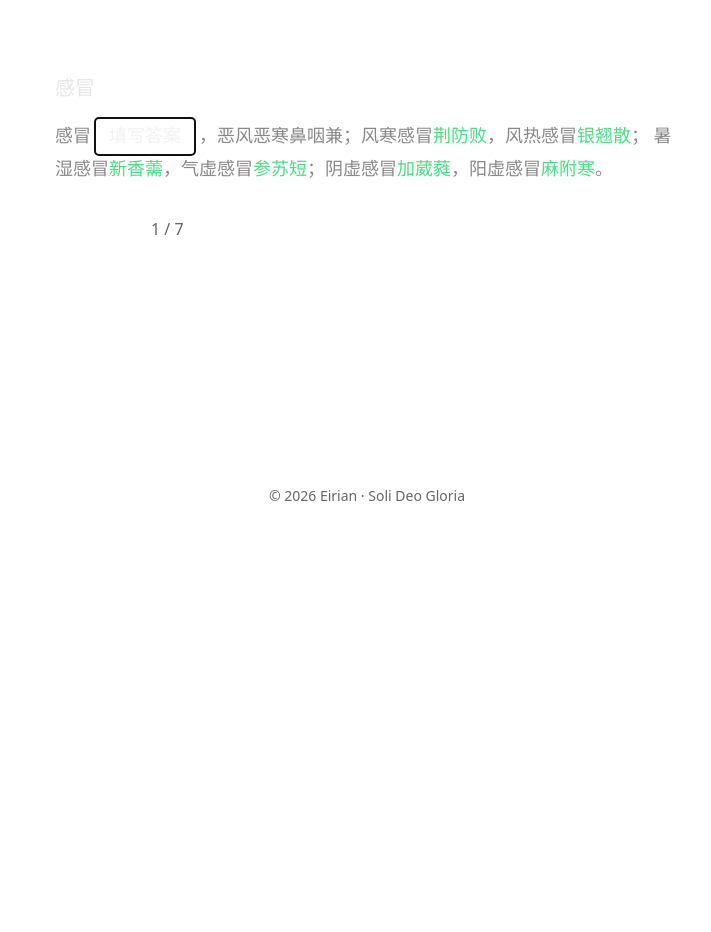
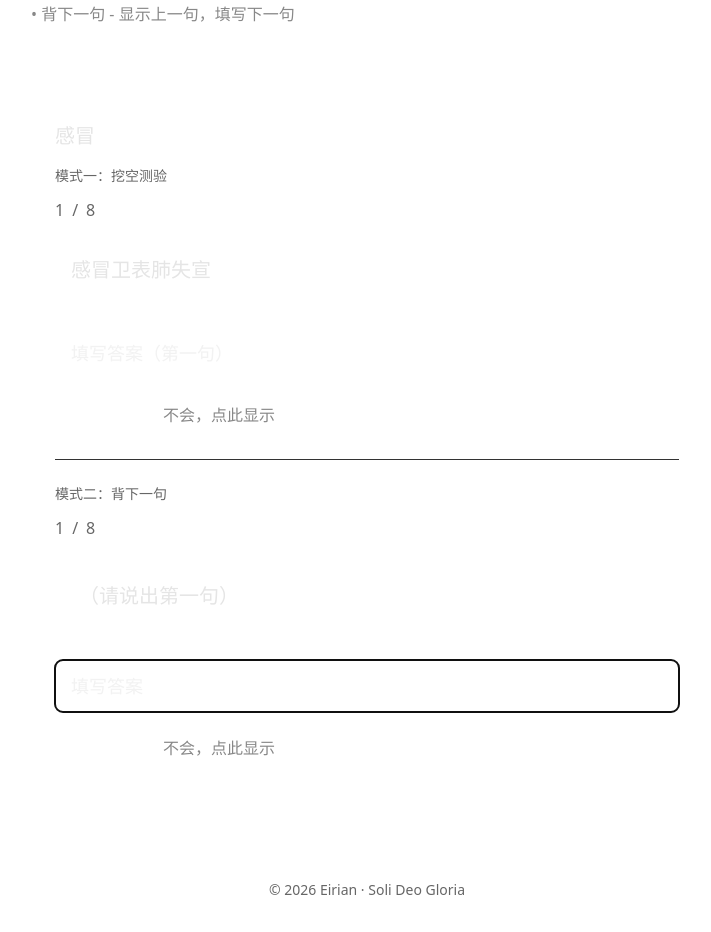
Before and after one commit to Eirian-design/my-thoughts, a Next.js app: page /tcm in a window 1280 px wide. Shown: the part 262-1194 px from the top of the page, without its empty margins (273-984 px from the left). Before the commit the page ends 800 px from the top, so only its background shows below. Built offline with nearby package versions, Linux system fonts and the light colour scheme.

Commit message:
feat: 优化TCM测验为单句模式，支持挖空和背下一句

```diff
--- a/src/app/tcm/Quiz.tsx
+++ b/src/app/tcm/Quiz.tsx
@@ -4,12 +4,28 @@ import { useState } from "react";
 
 type Blank = { answer: string; hint: string };
 
-export default function Quiz({ content, blanks }: { content: string; blanks: Blank[] }) {
+type QuizMode = "blank" | "recall"; // 挖空模式 or 背下一句模式
+
+export default function Quiz({
+  content,
+  blanks,
+  mode = "blank" as QuizMode,
+  showPrevLine = true // 是否显示上一句提示
+}: {
+  content: string;
+  blanks: Blank[];
+  mode?: QuizMode;
+  showPrevLine?: boolean;
+}) {
   const [currentBlank, setCurrentBlank] = useState(0);
   const [input, setInput] = useState("");
   const [showHint, setShowHint] = useState(false);
   const [completed, setCompleted] = useState(false);
   const [correct, setCorrect] = useState(false);
+  const [showAnswer, setShowAnswer] = useState(false);
+
+  // 把歌诀按句子分开
+  const lines = content.split(/[；；\n]/).filter(l => l.trim());
 
   const checkAnswer = () => {
     const expected = blanks[currentBlank].answer;
@@ -21,6 +37,7 @@ export default function Quiz({ content, blanks }: { content: string; blanks: Bla
           setInput("");
           setCorrect(false);
           setShowHint(false);
+          setShowAnswer(false);
         } else {
           setCompleted(true);
         }
@@ -31,12 +48,27 @@ export default function Quiz({ content, blanks }: { content: string; blanks: Bla
     }
   };
 
+  const handleShowAnswer = () => {
+    setShowAnswer(true);
+    setTimeout(() => {
+      if (currentBlank + 1 < blanks.length) {
+        setCurrentBlank(currentBlank + 1);
+        setInput("");
+        setCorrect(false);
+        setShowHint(false);
+        setShowAnswer(false);
+      } else {
+        setCompleted(true);
+      }
+    }, 1500);
+  };
+
   if (completed) {
     return (
       <div className="text-center py-8">
         <p className="text-2xl mb-4" style={{ color: '#4ade80' }}>🎉 恭喜完成！</p>
         <button
-          onClick={() => { setCurrentBlank(0); setInput(""); setCompleted(false); setCorrect(false); }}
+          onClick={() => { setCurrentBlank(0); setInput(""); setCompleted(false); setCorrect(false); setShowAnswer(false); }}
           className="px-6 py-2 rounded-lg"
           style={{ background: 'var(--accent)', color: '#fff' }}
         >
@@ -46,61 +78,49 @@ export default function Quiz({ content, blanks }: { content: string; blanks: Bla
     );
   }
 
-  // 处理歌诀显示
-  const renderContent = () => {
-    let parts: React.ReactNode[] = [];
-    let remainingContent = content;
+  const currentLine = blanks[currentBlank]?.answer || "";
+  const prevLine = currentBlank > 0 ? blanks[currentBlank - 1]?.answer : "";
 
-    blanks.forEach((blank, idx) => {
-      const blankText = blank.answer;
-      const idxPos = remainingContent.indexOf(blankText);
+  // 挖空模式：显示当前句，关键词留空
+  if (mode === "blank") {
+    const hint = blanks[currentBlank]?.hint || "";
 
-      if (idxPos !== -1 && idx === currentBlank) {
-        if (idxPos > 0) {
-          parts.push(<span key={`text-${idx}`} style={{ color: '#888' }}>{remainingContent.slice(0, idxPos)}</span>);
-        }
-        parts.push(
+    return (
+      <div>
+        {/* 显示进度 */}
+        <div className="mb-4 flex items-center gap-2" style={{ color: '#666' }}>
+          <span>{currentBlank + 1}</span> / <span>{blanks.length}</span>
+        </div>
+
+        {/* 当前句子 */}
+        <div className="leading-relaxed text-xl mb-6 p-4 rounded-lg" style={{
+          background: 'var(--bg-card)',
+          color: '#e5e5e5',
+          fontFamily: 'serif',
+          borderLeft: '3px solid var(--accent)'
+        }}>
+          {currentLine}
+        </div>
+
+        {/* 输入框 */}
+        {!showAnswer && (
+          <div className="space-y-4">
             <input
-            key={`input-${idx}`}
               type="text"
               value={input}
               onChange={(e) => setInput(e.target.value)}
               onKeyDown={(e) => e.key === "Enter" && checkAnswer()}
-            placeholder="填写答案"
-            className="px-2 py-1 rounded border mx-1 text-center"
+              placeholder={`填写答案${hint ? `（${hint}）` : ''}`}
+              className="w-full px-4 py-3 rounded-lg border text-lg"
               style={{
                 borderColor: correct ? '#4ade80' : showHint ? '#f87171' : 'var(--border)',
                 background: 'var(--bg-card)',
-              color: '#e5e5e5',
-              width: `${Math.max(60, blankText.length * 20)}px`
+                color: '#e5e5e5'
               }}
               autoFocus
             />
-        );
-        remainingContent = remainingContent.slice(idxPos + blankText.length);
-      } else if (idxPos !== -1) {
-        if (idxPos > 0) {
-          parts.push(<span key={`text-done-${idx}`} style={{ color: '#888' }}>{remainingContent.slice(0, idxPos)}</span>);
-        }
-        parts.push(<span key={`done-${idx}`} style={{ color: '#4ade80' }}>{blankText}</span>);
-        remainingContent = remainingContent.slice(idxPos + blankText.length);
-      }
-    });
 
-    if (remainingContent) {
-      parts.push(<span key="text-end" style={{ color: '#888' }}>{remainingContent}</span>);
-    }
-
-    return parts;
-  };
-
-  return (
-    <div>
-      <div className="leading-relaxed text-lg mb-6" style={{ color: '#e5e5e5', fontFamily: 'serif' }}>
-        {renderContent()}
-      </div>
-
-      <div className="flex items-center gap-4">
+            <div className="flex items-center gap-3">
               <button
                 onClick={checkAnswer}
                 className="px-6 py-2 rounded-lg"
@@ -108,13 +128,98 @@ export default function Quiz({ content, blanks }: { content: string; blanks: Bla
               >
                 确认
               </button>
-        <span style={{ color: '#666' }}>
-          {currentBlank + 1} / {blanks.length}
-        </span>
+              <button
+                onClick={handleShowAnswer}
+                className="px-4 py-2 rounded-lg"
+                style={{ border: '1px solid var(--border)', color: '#888' }}
+              >
+                不会，点此显示
+              </button>
               {showHint && (
-          <span style={{ color: '#f87171' }}>提示: {blanks[currentBlank].hint}</span>
+                <span style={{ color: '#f87171' }}>提示: {hint}</span>
               )}
             </div>
           </div>
+        )}
+
+        {/* 显示答案后 */}
+        {showAnswer && (
+          <div className="p-4 rounded-lg" style={{ background: 'rgba(74, 222, 128, 0.1)', border: '1px solid #4ade80' }}>
+            <p style={{ color: '#4ade80' }}>答案: {currentLine}</p>
+          </div>
+        )}
+      </div>
     );
   }
+
+  // 背下一句模式：显示上一句，用户说下一句
+  return (
+    <div>
+      {/* 显示进度 */}
+      <div className="mb-4 flex items-center gap-2" style={{ color: '#666' }}>
+        <span>{currentBlank + 1}</span> / <span>{blanks.length}</span>
+      </div>
+
+      {/* 上一句（提示） */}
+      {showPrevLine && currentBlank > 0 && (
+        <div className="mb-4 p-3 rounded-lg" style={{ background: 'var(--bg-card)', color: '#666' }}>
+          上一句：{prevLine}
+        </div>
+      )}
+
+      {/* 空格让用户填写 */}
+      <div className="leading-relaxed text-xl mb-6 p-6 rounded-lg" style={{
+        background: 'var(--bg-card)',
+        color: '#e5e5e5',
+        fontFamily: 'serif',
+        borderLeft: '3px solid var(--accent)'
+      }}>
+        {currentBlank === 0 ? "（请说出第一句）" : "请说下一句："}
+      </div>
+
+      {/* 输入框 */}
+      {!showAnswer && (
+        <div className="space-y-4">
+          <input
+            type="text"
+            value={input}
+            onChange={(e) => setInput(e.target.value)}
+            onKeyDown={(e) => e.key === "Enter" && checkAnswer()}
+            placeholder="填写答案"
+            className="w-full px-4 py-3 rounded-lg border text-lg"
+            style={{
+              borderColor: correct ? '#4ade80' : showHint ? '#f87171' : 'var(--border)',
+              background: 'var(--bg-card)',
+              color: '#e5e5e5'
+            }}
+            autoFocus
+          />
+
+          <div className="flex items-center gap-3">
+            <button
+              onClick={checkAnswer}
+              className="px-6 py-2 rounded-lg"
+              style={{ background: 'var(--accent)', color: '#fff' }}
+            >
+              确认
+            </button>
+            <button
+              onClick={handleShowAnswer}
+              className="px-4 py-2 rounded-lg"
+              style={{ border: '1px solid var(--border)', color: '#888' }}
+            >
+              不会，点此显示
+            </button>
+          </div>
+        </div>
+      )}
+
+      {/* 显示答案后 */}
+      {showAnswer && (
+        <div className="p-4 rounded-lg" style={{ background: 'rgba(74, 222, 128, 0.1)', border: '1px solid #4ade80' }}>
+          <p style={{ color: '#4ade80' }}>答案: {currentLine}</p>
+        </div>
+      )}
+    </div>
+  );
+}
--- a/src/app/tcm/page.tsx
+++ b/src/app/tcm/page.tsx
@@ -9,16 +9,17 @@ const songs = [
   {
     id: "gan-mao",
     title: "感冒",
-    content: `感冒卫表肺失宣，恶风恶寒鼻咽兼；风寒感冒荆防败，风热感冒银翘散；
-暑湿感冒新香薷，气虚感冒参苏短；阴虚感冒加葳蕤，阳虚感冒麻附寒。`,
+    // 歌诀按句子分开，用 | 分隔每句
+    lines: "感冒卫表肺失宣|恶风恶寒鼻咽兼|风寒感冒荆防败|风热感冒银翘散|暑湿感冒新香薷|气虚感冒参苏短|阴虚感冒加葳蕤|阳虚感冒麻附寒",
     blanks: [
-      { answer: "卫表肺失宣", hint: "病机" },
-      { answer: "荆防败", hint: "风寒用什么方" },
-      { answer: "银翘散", hint: "风热用什么方" },
-      { answer: "新香薷", hint: "暑湿用什么方" },
-      { answer: "参苏短", hint: "气虚用什么方" },
-      { answer: "加葳蕤", hint: "阴虚用什么方" },
-      { answer: "麻附寒", hint: "阳虚用什么方" },
+      { answer: "感冒卫表肺失宣", hint: "第一句" },
+      { answer: "恶风恶寒鼻咽兼", hint: "第二句" },
+      { answer: "风寒感冒荆防败", hint: "第三句" },
+      { answer: "风热感冒银翘散", hint: "第四句" },
+      { answer: "暑湿感冒新香薷", hint: "第五句" },
+      { answer: "气虚感冒参苏短", hint: "第六句" },
+      { answer: "阴虚感冒加葳蕤", hint: "第七句" },
+      { answer: "阳虚感冒麻附寒", hint: "第八句" },
     ],
   },
 ];
@@ -30,7 +31,9 @@ export default function TCMPage() {
         <p className="text-xs uppercase tracking-widest mb-2" style={{ color: '#666' }}>Traditional Chinese Medicine</p>
         <h1 className="text-3xl font-serif" style={{ color: '#e5e5e5' }}>TCM 中医歌诀</h1>
         <p className="mt-4" style={{ color: '#888' }}>
-          背诵学习中医经典歌诀，点击词语开始填空测验。
+          两种学习模式：<br/>
+          • 挖空模式 - 填写完整的句子<br/>
+          • 背下一句 - 显示上一句，填写下一句
         </p>
       </header>
 
@@ -38,7 +41,28 @@ export default function TCMPage() {
         {songs.map((song) => (
           <div key={song.id} className="card rounded-lg p-6">
             <h2 className="text-xl font-serif mb-4" style={{ color: '#e5e5e5' }}>{song.title}</h2>
-            <Quiz content={song.content} blanks={song.blanks} />
+
+            {/* 挖空模式 */}
+            <div className="mb-6">
+              <h3 className="text-sm mb-3" style={{ color: '#666' }}>模式一：挖空测验</h3>
+              <Quiz
+                content={song.lines}
+                blanks={song.blanks}
+                mode="blank"
+              />
+            </div>
+
+            <hr className="my-6" style={{ borderColor: '#333' }} />
+
+            {/* 背下一句模式 */}
+            <div>
+              <h3 className="text-sm mb-3" style={{ color: '#666' }}>模式二：背下一句</h3>
+              <Quiz
+                content={song.lines}
+                blanks={song.blanks}
+                mode="recall"
+              />
+            </div>
           </div>
         ))}
       </div>
```
Lines whose indentation alone changed are shown as unchanged.
